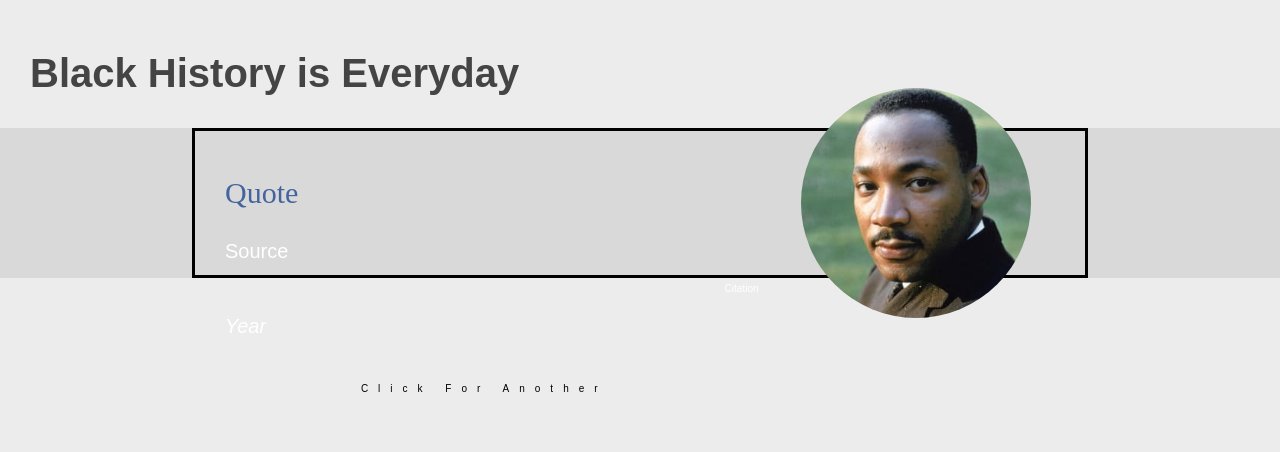
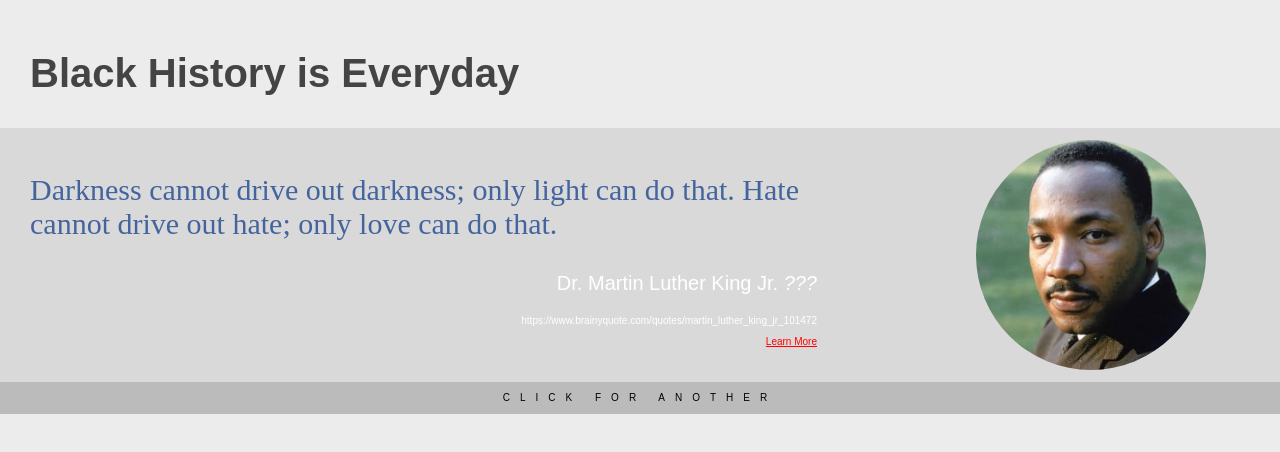
Before and after one commit to brianjeball/Black-History-Site, a plain HTML site: page index.html in a window 1280 px wide. Drawn offline with nearby package versions, Linux system fonts and the light colour scheme; a web font is replaced by a local one.

Commit message:
Quotes layout fixed /
need links for Citation

```diff
--- a/index.html
+++ b/index.html
@@ -18,23 +18,31 @@
         </header>
 
         <div class="quotes-inner-container">
-            <div class="quotes-border">
+            <!-- <div class="quotes-border"> -->
+
                 <div class="quote-button-container">
 
                     <div id="quoteBox" class="quotes-container">
-                        <p class="quote">Quote</p>
-                        <p class="source">Source</p>
-                            <p class="citation">Citation</p>
-                            <p class="year">Year</p>
+                        <p class="quote">Darkness cannot drive out darkness; only light can do that. Hate cannot drive out hate; only love can do that.</p>
+                        <p class="pSY">
+                        <span class="source">Dr. Martin Luther King Jr.</span>
+                        <span class="year">???</span>
+                        </p>
+                        <p class="citation">https://www.brainyquote.com/quotes/martin_luther_king_jr_101472</p>
+                        <div class="link"><a href="https://www.biography.com/people/martin-luther-king-jr-9365086" target="_blank">Learn More</a></div>
                     </div>
 
-                    <button id="loadQuote" class="button">Click for Another</button>
                 </div>
 
                 <div class="imageBox">
                     <img class="image" src="images/martin-luther.jpg">
                 </div>
-            </div>
+
+            <!-- </div> -->
+        </div>
+
+        <div class="buttonDiv">
+            <p id="loadQuote" class="button"> CLICK     FOR     ANOTHER</p>
         </div>
 
         <div id="peopleBox">
```
